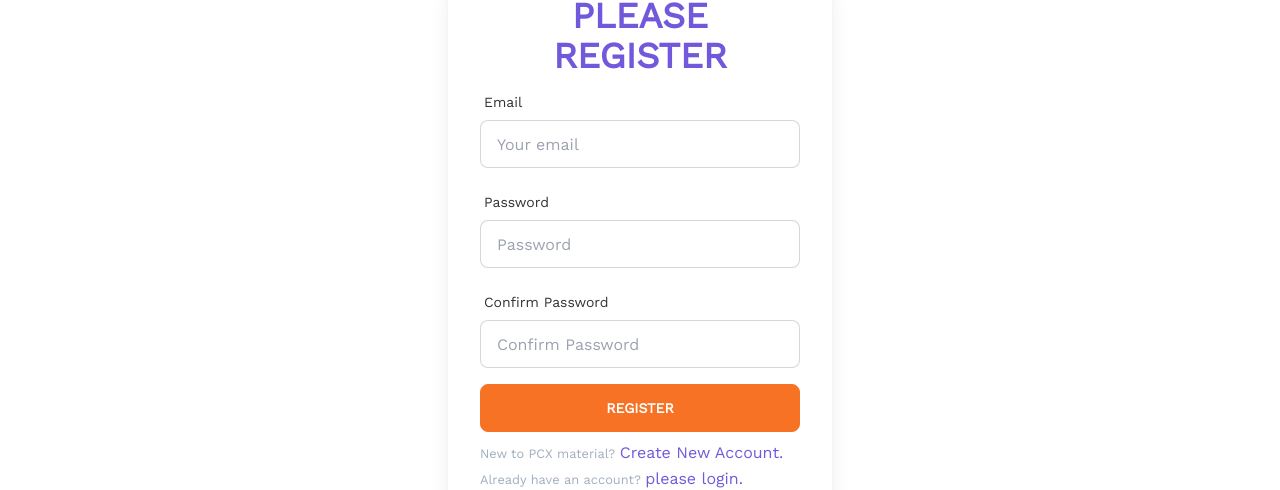
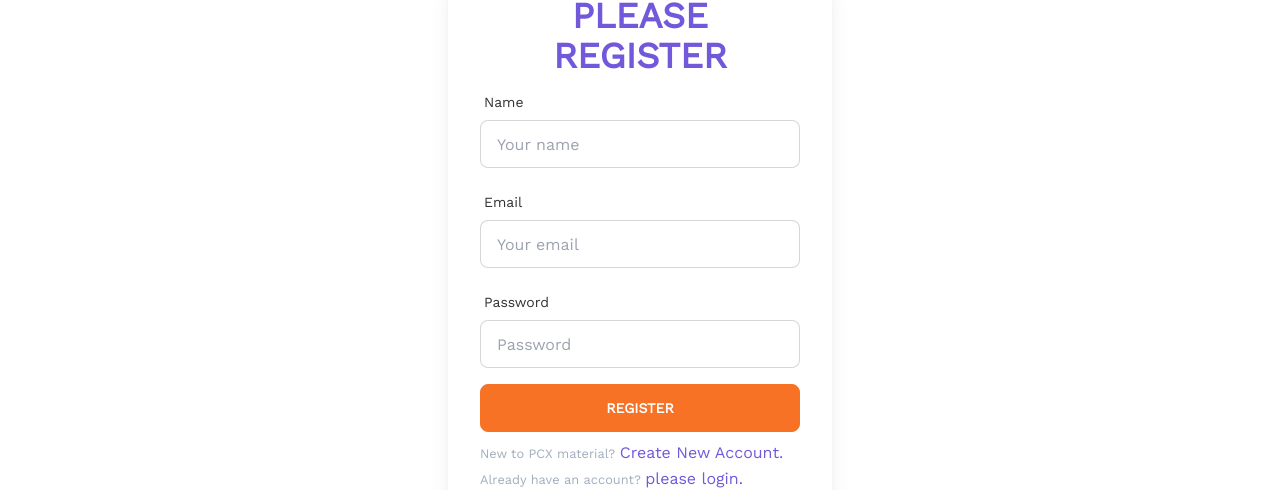
Before and after one commit to Palak-SweetCoder/pcx-material-client, a React (Create React App) app: page /register in a window 1280 px wide. Shown: the part 165-655 px from the top of the page. Built offline with nearby package versions, Linux system fonts and the light colour scheme; no server answers.

Commit message:
create user login logout done

```diff
--- a/src/Pages/Login/Login.js
+++ b/src/Pages/Login/Login.js
@@ -1,23 +1,49 @@
 import React from 'react';
 import { Link } from 'react-router-dom';
 import { useForm } from 'react-hook-form';
-import { useSignInWithGoogle } from 'react-firebase-hooks/auth';
+import {
+    useSignInWithEmailAndPassword,
+    useSignInWithGoogle,
+} from 'react-firebase-hooks/auth';
 import auth from '../../firebase.init';
 
 const Login = () => {
-    const [signInWithGoogle, user, loading, error] = useSignInWithGoogle(auth);
+    const [signInWithGoogle, gUser, gLoading, gError] =
+        useSignInWithGoogle(auth);
     const {
         register,
         formState: { errors },
         handleSubmit,
     } = useForm();
+    const [signInWithEmailAndPassword, user, loading, error] =
+        useSignInWithEmailAndPassword(auth);
+    let signInError;
 
-    if (user) {
-        console.log(user);
+    if (gLoading || loading) {
+        return (
+            <div className="text-center p-20">
+                <button className="btn loading text-white btn-secondary">
+                    loading...
+                </button>
+            </div>
+        );
+    }
+
+    if (gError || error) {
+        signInError = (
+            <p className="text-red-500 p-3">
+                {gError?.message || error?.message}
+            </p>
+        );
+    }
+
+    if (user || gUser) {
+        console.log(user || gUser);
     }
 
     const onSubmit = (data) => {
-        console.log(data);
+        // console.log(data);
+        signInWithEmailAndPassword(data.email, data.password);
     };
 
     return (
@@ -105,7 +131,7 @@ const Login = () => {
 
                         {/* -------------------------daisy form end---------------------- */}
 
-                        {/* {signInError} */}
+                        {signInError}
 
                         <input
                             className="btn w-full max-w-xs text-white btn-secondary"
--- a/src/Pages/Login/Register.js
+++ b/src/Pages/Login/Register.js
@@ -1,13 +1,56 @@
 import React from 'react';
+import {
+    useCreateUserWithEmailAndPassword,
+    useSignInWithGoogle,
+    useUpdateProfile,
+} from 'react-firebase-hooks/auth';
 import { useForm } from 'react-hook-form';
-import { Link } from 'react-router-dom';
+import { Link, Navigate, useNavigate } from 'react-router-dom';
+import auth from '../../firebase.init';
 
 const Register = () => {
+    const [signInWithGoogle, gUser, gLoading, gError] =
+        useSignInWithGoogle(auth);
+    const [createUserWithEmailAndPassword, user, loading, error] =
+        useCreateUserWithEmailAndPassword(auth);
+    const [updateProfile, updating, updateError] = useUpdateProfile(auth);
     const {
         register,
         formState: { errors },
         handleSubmit,
     } = useForm();
+    const Navigate = useNavigate();
+    let signInError;
+
+    if (gLoading || loading || updating) {
+        return (
+            <div className="text-center p-20">
+                <button className="btn loading text-white btn-secondary">
+                    loading...
+                </button>
+            </div>
+        );
+    }
+
+    if (gError || error || updateError) {
+        signInError = (
+            <p className="text-red-500 p-3">
+                {gError?.message || error?.message || updateError?.message}
+            </p>
+        );
+    }
+
+    if (user || gUser) {
+        console.log(user || gUser);
+    }
+
+    const onSubmit = async (data) => {
+        // console.log(data);
+        createUserWithEmailAndPassword(data.email, data.password);
+        await updateProfile({ displayName: data.name });
+        console.log('updated');
+        Navigate('/');
+    };
 
     return (
         <div className="flex h-screen justify-center items-center p-4 lg:p-0 mb-20">
@@ -18,8 +61,34 @@ const Register = () => {
                     </h2>
 
                     {/* -------------------------hook form start---------------------- */}
-                    <form>
+                    <form onSubmit={handleSubmit(onSubmit)}>
                         {/* -------------------------daisy form start---------------------- */}
+
+                        {/* -------------------------NAME FIELD START---------------------- */}
+                        <div className="form-control w-full max-w-xs">
+                            <label className="label">
+                                <span className="label-text">Name</span>
+                            </label>
+                            <input
+                                type="text"
+                                placeholder="Your name"
+                                className="input input-bordered w-full max-w-xs"
+                                {...register('name', {
+                                    required: {
+                                        value: true,
+                                        message: 'Name is required',
+                                    },
+                                })}
+                            />
+                            <label className="label">
+                                {errors.name?.type === 'required' && (
+                                    <span className="label-text-alt text-red-500">
+                                        {errors.name.message}
+                                    </span>
+                                )}
+                            </label>
+                        </div>
+                        {/* -------------------------NAME FIELD END---------------------- */}
 
                         {/* -------------------------email field start---------------------- */}
                         <div className="form-control w-full max-w-xs">
@@ -92,47 +161,9 @@ const Register = () => {
                         </div>
                         {/* -------------------------password field end---------------------- */}
 
-                        {/* ---------------confirm password field start---------------- */}
-                        <div className="form-control w-full max-w-xs">
-                            <label className="label">
-                                <span className="label-text">
-                                    Confirm Password
-                                </span>
-                            </label>
-                            <input
-                                type="password"
-                                placeholder="Confirm Password"
-                                className="input input-bordered w-full max-w-xs"
-                                {...register('password', {
-                                    required: {
-                                        value: true,
-                                        message: 'Enter confirm password',
-                                    },
-                                    minLength: {
-                                        value: 6,
-                                        message:
-                                            'Password must be 6 characters or longer',
-                                    },
-                                })}
-                            />
-                            <label className="label">
-                                {errors.password?.type === 'required' && (
-                                    <span className="label-text-alt text-red-500">
-                                        {errors.password.message}
-                                    </span>
-                                )}
-                                {errors.password?.type === 'minLength' && (
-                                    <span className="label-text-alt text-red-500">
-                                        {errors.password.message}
-                                    </span>
-                                )}
-                            </label>
-                        </div>
-                        {/* ---------------confirm password field end---------------- */}
-
                         {/* -------------------------daisy form end---------------------- */}
 
-                        {/* {signInError} */}
+                        {signInError}
 
                         <input
                             className="btn w-full max-w-xs text-white btn-secondary"
@@ -161,7 +192,7 @@ const Register = () => {
                     <div className="divider">OR</div>
                     <button
                         className="btn btn-outline btn-secondary"
-                        // onClick={() => signInWithGoogle()}
+                        onClick={() => signInWithGoogle()}
                     >
                         Continue with Google
                     </button>
--- a/src/Pages/Shared/Navbar.js
+++ b/src/Pages/Shared/Navbar.js
@@ -1,7 +1,16 @@
+import { signOut } from 'firebase/auth';
 import React from 'react';
+import { useAuthState } from 'react-firebase-hooks/auth';
 import { Link } from 'react-router-dom';
+import auth from '../../firebase.init';
 
 const Navbar = () => {
+    const [user, loading, error] = useAuthState(auth);
+
+    const logout = () => {
+        signOut(auth);
+    };
+
     const menuItems = (
         <>
             <li>
@@ -14,7 +23,16 @@ const Navbar = () => {
                 <Link to="/about">About</Link>
             </li>
             <li>
-                <Link to="/login">Login</Link>
+                {user ? (
+                    <button
+                        onClick={logout}
+                        className="btn btn-secondary text-white"
+                    >
+                        Log out
+                    </button>
+                ) : (
+                    <Link to="/login">Login</Link>
+                )}
             </li>
         </>
     );
```
